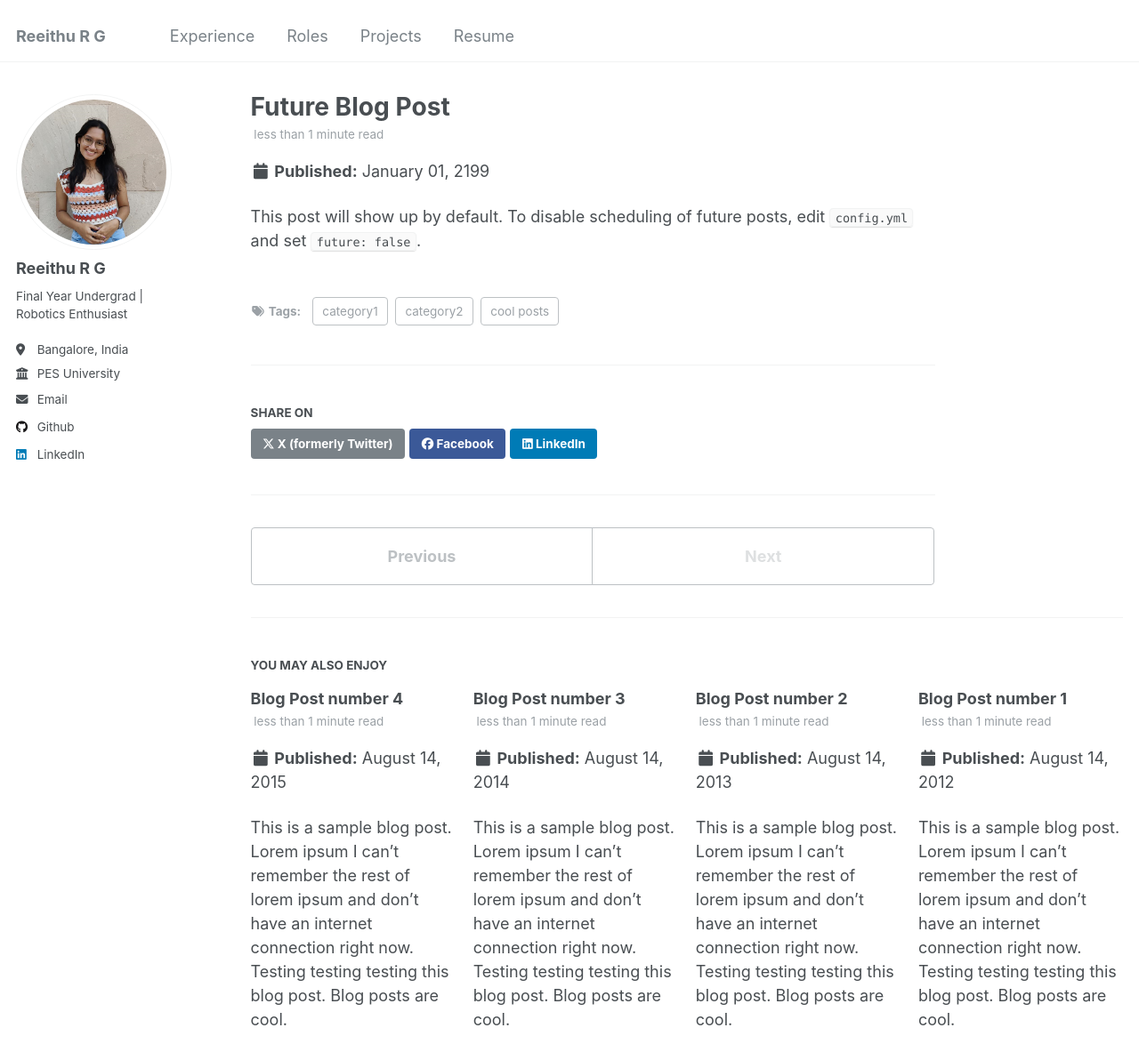
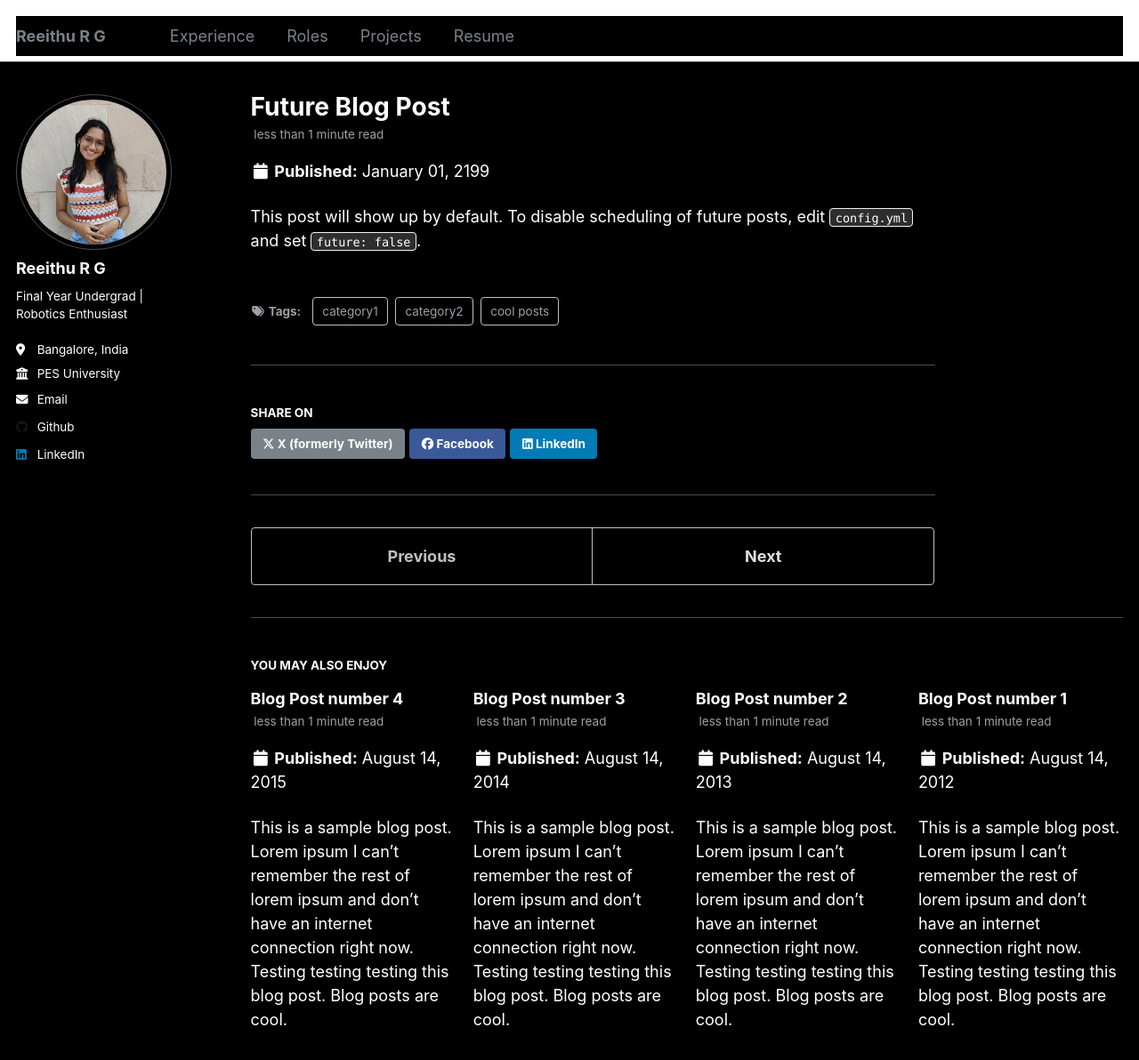
Before and after one commit to reeithu/reeithudark.github.io, a Jekyll site: the page built from _posts/2199-01-01-future-post.md, in a window 1280 px wide and 1400 px high. Shown: the top 1192 px of the window at 89% size. Built offline with Jekyll 4.4.1, drawn with Linux system fonts in a browser that asks for light colours.

Commit message:
Update _variables.scss

```diff
--- a/_sass/_variables.scss
+++ b/_sass/_variables.scss
@@ -61,12 +61,12 @@ $darker-gray                : mix(#000, $gray, 60%);
 $light-gray                 : mix(#fff, $gray, 50%);
 $lighter-gray               : mix(#fff, $gray, 90%);
 
-$body-color                 : #fff;
-$background-color           : #fff;
-$code-background-color      : #fafafa;
-$code-background-color-dark : $light-gray;
-$text-color                 : $dark-gray;
-$border-color               : $lighter-gray;
+$body-color                 : #000; // Set to a dark shade
+$background-color           : #000; // Dark background
+$code-background-color      : #2e2e2e; // Darker code background
+$code-background-color-dark : $darker-gray; // Slightly lighter than code background
+$text-color                 : #fff; // Set to a light shade
+$border-color               : $dark-gray; // Darker border color
 
 $primary-color              : #7a8288;
 $success-color              : #62c462;
```
